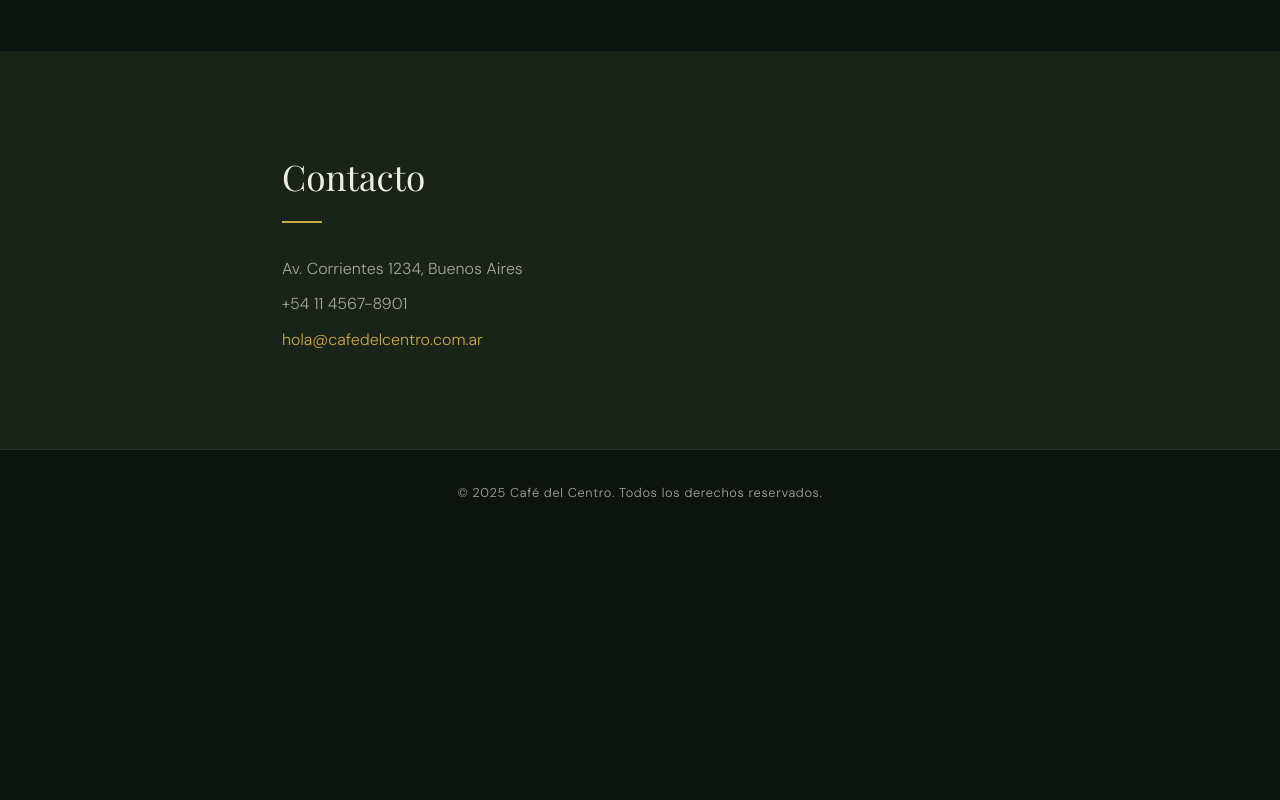
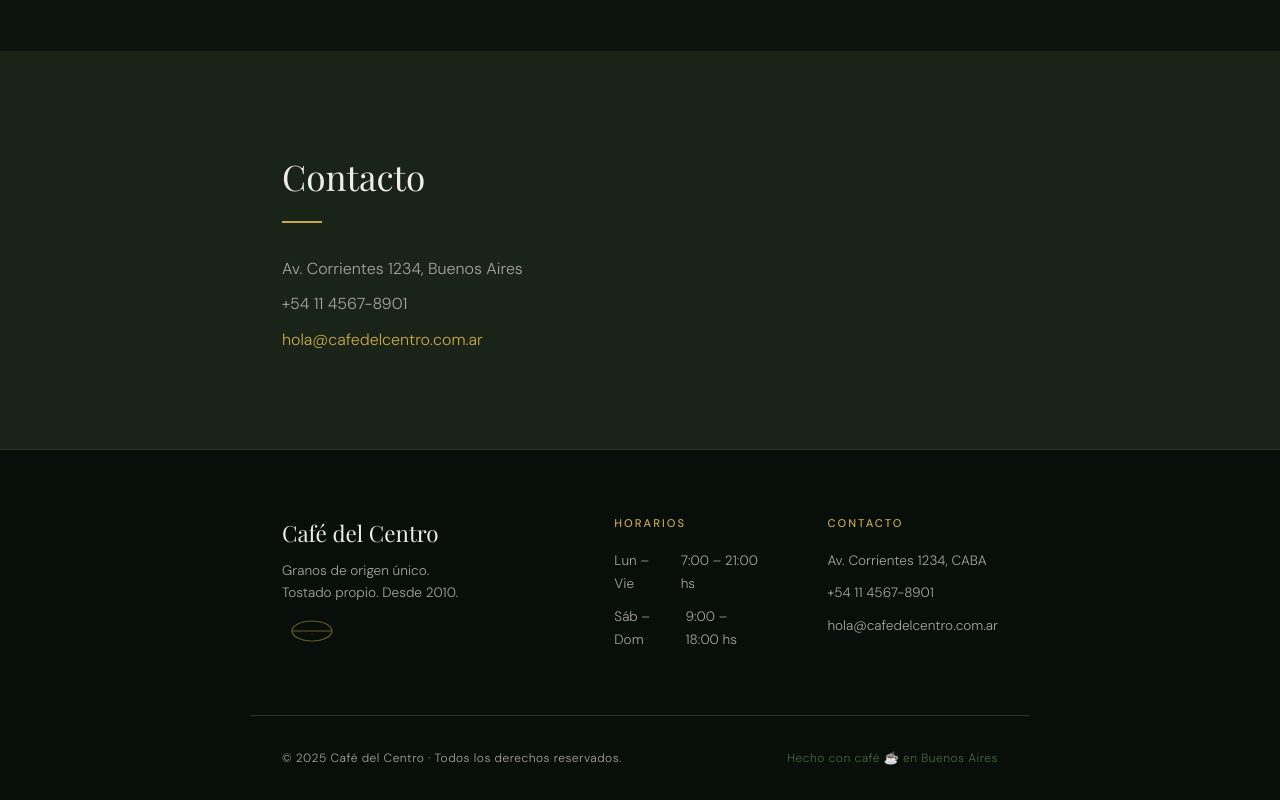
Before and after one commit to marianoEF-admin/marianoEF-admin.github.io, a plain HTML site: page index.html in a window 1280 px wide. Shown: the part 2059-2859 px from the top of the page. Before the commit the page ends 2594 px from the top, so only its background shows below. Drawn offline with nearby package versions, Linux system fonts and the light colour scheme.

Commit message:
Footer terminado

```diff
--- a/index.html
+++ b/index.html
@@ -106,7 +106,40 @@
 
     <!-- PIE DE PÁGINA -->
     <footer class="footer">
-      <p>© 2025 Café del Centro. Todos los derechos reservados.</p>
+      <div class="footer__top">
+        <div class="footer__brand">
+          <span class="footer__logo">Café del Centro</span>
+          <p class="footer__tagline">Granos de origen único.<br />Tostado propio. Desde 2010.</p>
+          <div class="footer__bean" aria-hidden="true">
+            <svg viewBox="0 0 60 24" xmlns="http://www.w3.org/2000/svg" width="60">
+              <ellipse cx="30" cy="12" rx="20" ry="10" fill="none" stroke="#C8A94A" stroke-width="1.2"/>
+              <line x1="10" y1="12" x2="50" y2="12" stroke="#C8A94A" stroke-width="1"/>
+            </svg>
+          </div>
+        </div>
+
+        <div class="footer__col">
+          <h3 class="footer__col-title">Horarios</h3>
+          <ul class="footer__list">
+            <li><span>Lun – Vie</span><span>7:00 – 21:00 hs</span></li>
+            <li><span>Sáb – Dom</span><span>9:00 – 18:00 hs</span></li>
+          </ul>
+        </div>
+
+        <div class="footer__col">
+          <h3 class="footer__col-title">Contacto</h3>
+          <ul class="footer__list footer__list--contact">
+            <li>Av. Corrientes 1234, CABA</li>
+            <li>+54 11 4567-8901</li>
+            <li><a href="mailto:hola@cafedelcentro.com.ar">hola@cafedelcentro.com.ar</a></li>
+          </ul>
+        </div>
+      </div>
+
+      <div class="footer__bottom">
+        <p>© 2025 Café del Centro · Todos los derechos reservados.</p>
+        <p class="footer__credit">Hecho con café ☕ en Buenos Aires</p>
+      </div>
     </footer>
 
   </body>
--- a/styles.css
+++ b/styles.css
@@ -247,13 +247,91 @@ address {
 
 /* --- FOOTER --- */
 .footer {
-  background-color: var(--color-bg);
+  background-color: #080e0a;
   border-top: 1px solid var(--color-surface);
-  text-align: center;
+  font-size: 0.9rem;
+  color: var(--color-text-muted);
+}
+
+.footer__top {
+  display: grid;
+  grid-template-columns: 1.8fr 1fr 1fr;
+  gap: var(--space-lg);
+  max-width: var(--max-width);
+  margin: 0 auto;
+  padding: var(--space-lg) var(--space-md);
+}
+
+.footer__logo {
+  display: block;
+  font-family: var(--font-display);
+  font-size: 1.4rem;
+  color: var(--color-text);
+  margin-bottom: var(--space-xs);
+}
+
+.footer__tagline {
+  font-size: 0.85rem;
+  color: var(--color-text-muted);
+  line-height: 1.6;
+  margin-bottom: var(--space-sm);
+}
+
+.footer__bean {
+  opacity: 0.5;
+}
+
+.footer__col-title {
+  font-family: var(--font-body);
+  font-size: 0.7rem;
+  font-weight: 500;
+  letter-spacing: 0.18em;
+  text-transform: uppercase;
+  color: var(--color-gold);
+  margin-bottom: var(--space-sm);
+}
+
+.footer__list {
+  list-style: none;
+  display: flex;
+  flex-direction: column;
+  gap: 0.6rem;
+  font-size: 0.85rem;
+  color: var(--color-text-muted);
+}
+
+.footer__list li {
+  display: flex;
+  justify-content: space-between;
+  gap: var(--space-sm);
+}
+
+.footer__list--contact li {
+  display: block;
+}
+
+.footer__list a {
+  color: var(--color-text-muted);
+}
+
+.footer__list a:hover {
+  color: var(--color-gold);
+}
+
+.footer__bottom {
+  border-top: 1px solid var(--color-surface);
+  display: flex;
+  justify-content: space-between;
+  align-items: center;
+  max-width: var(--max-width);
+  margin: 0 auto;
   padding: var(--space-md);
-  font-size: 0.8rem;
-  color: var(--color-text-muted);
-  letter-spacing: 0.05em;
+  font-size: 0.75rem;
+  letter-spacing: 0.04em;
+}
+
+.footer__credit {
+  color: var(--color-green);
 }
 
 /* --- RESPONSIVE --- */
@@ -272,4 +350,15 @@ address {
     align-items: flex-start;
     gap: var(--space-xs);
   }
+
+  .footer__top {
+    grid-template-columns: 1fr;
+    gap: var(--space-md);
+  }
+
+  .footer__bottom {
+    flex-direction: column;
+    gap: var(--space-xs);
+    text-align: center;
+  }
 }
```
